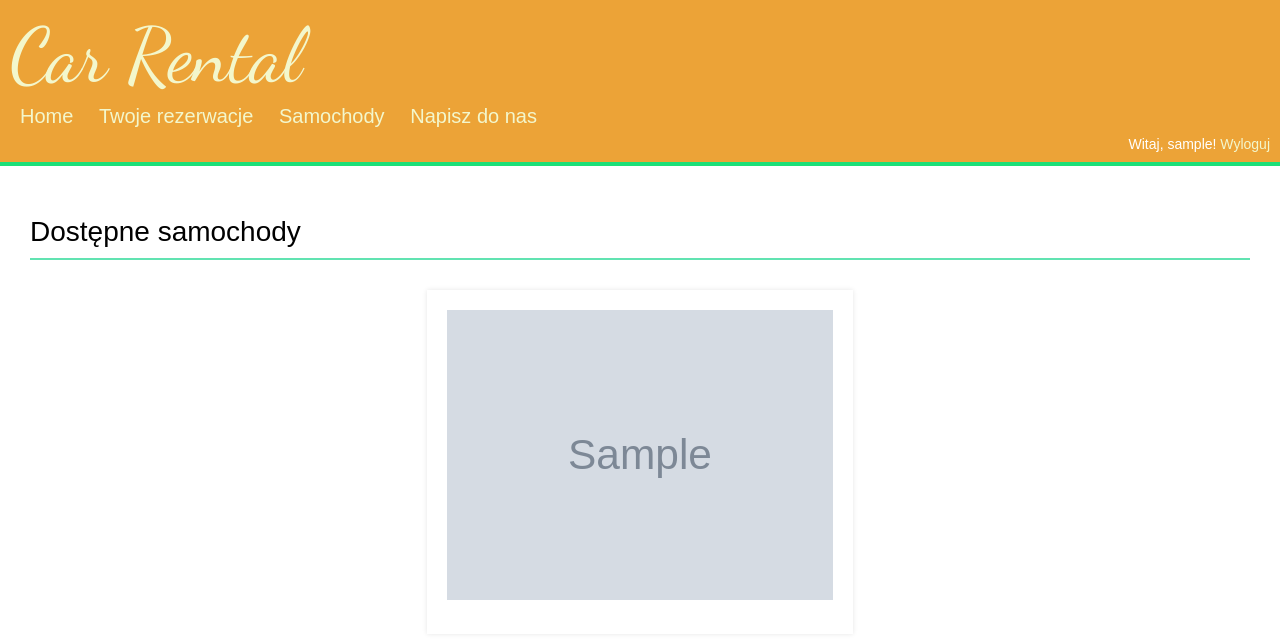
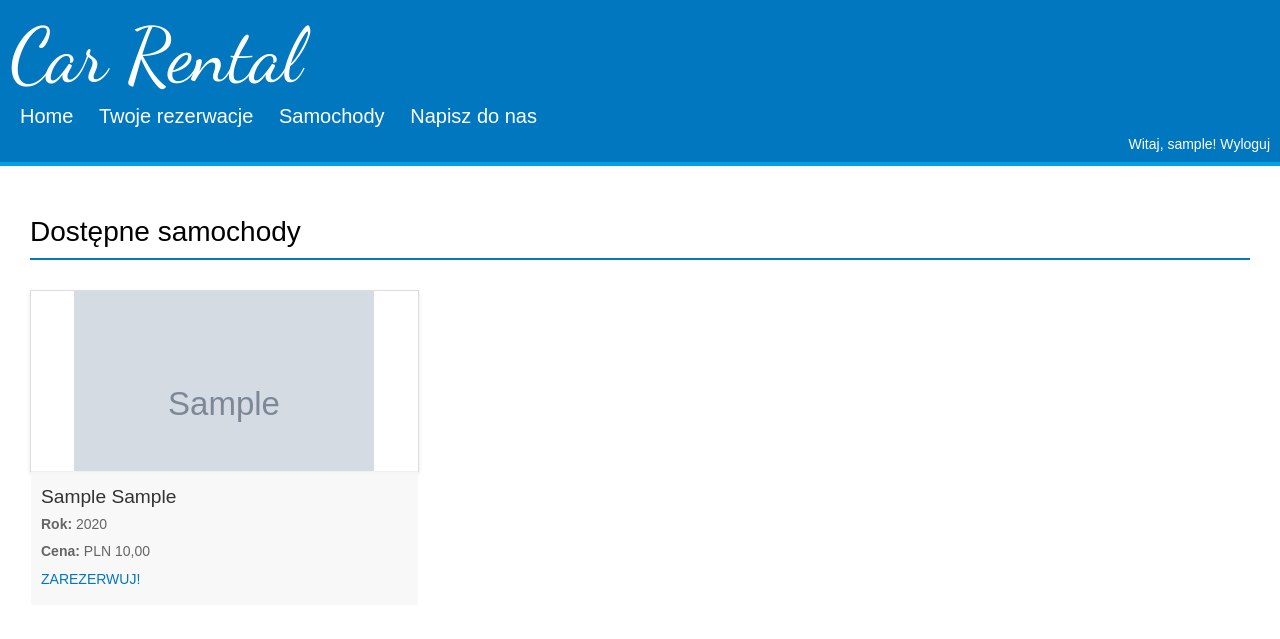
Before and after one commit to carrent2/carrental, a Django app: page /account/cars/ in a window 1280 px wide. Shown: the top 639 px of the page. Run offline with Django 4.2, Linux system fonts and the light colour scheme; a user stored in the database is signed in; tables that the repository leaves empty hold one stand-in row (values such as "Sample post"); grey boxes marked "Sample" are stand-in pictures; some web fonts are replaced.

Commit message:
poprawa styli css oraz szablonów

```diff
--- a/carrental/Rental/models.py
+++ b/carrental/Rental/models.py
@@ -2,6 +2,7 @@
 from django.core.validators import MinValueValidator, MaxValueValidator
 from django.conf import settings
 from django.utils import timezone
+from PIL import Image
 
 
 
@@ -28,6 +29,14 @@
     deposit = models.DecimalField(max_digits=6, decimal_places=2, null=True)
     price = models.DecimalField(max_digits=6, decimal_places=2, null=True)
     image = models.ImageField(upload_to="images/%Y/%m/%d",blank=True)
+
+    def save(self, *args, **kwargs):
+        super().save(*args, **kwargs)
+        if self.image:
+            img = Image.open(self.image.path)
+            max_size = (400, 400)  # Maksymalny rozmiar do którego chcesz skalować obrazek
+            img.thumbnail(max_size)
+            img.save(self.image.path)
 
     def __str__(self):
         """Return name of car"""
--- a/carrental/Rental/static/css/base.css
+++ b/carrental/Rental/static/css/base.css
@@ -15,13 +15,13 @@
 
 /* Linki */
 a {
-    color: #e8a806;
+    color: #0077be;
     text-decoration: none;
     transition: color 0.3s ease;
 }
 
 a:hover {
-    color: #fda602;
+    color: #00a1e4;
 }
 
 /* Tytuły */
@@ -30,7 +30,7 @@
 }
 
 h1 {
-    border-bottom: 2px solid #61e3b1;
+    border-bottom: 2px solid #0077be;
     padding: 0 0 10px 0;
     margin: 20px 0;
     font-size: 28px;
@@ -45,15 +45,15 @@
 #header {
     padding: 10px;
     font-size: 14px;
-    background: #eca337;
+    background: #0077be;
     color: #fff;
-    border-bottom: 4px solid #1cdf78;
+    border-bottom: 4px solid #00a1e4;
     overflow: auto;
 }
 
 #header .logo {
     font-family: 'Dancing Script', cursive;
-    color: #f3f7cc;
+    color: #fff;
     font-size: 76px;
     margin-right: 5%;
 }
@@ -73,228 +73,163 @@
 
 #header ul.menu li.selected a,
 #header ul.menu li.selected a:hover {
-    color: #61e3b1;
+    color: #00a1e4;
     font-weight: bold;
 }
 
 #header a {
-    color: #f3f7cc;
+    color: #fff;
 }
 
 #header a:hover {
-    color: #fff;
+    color: #00a1e4;
 }
 
 #header .user {
-    float: right;
-    padding-top: 4px;
+    float:right;
+	padding-top :4px;
 }
 
 /* Treść strony */
 #content {
-    padding: 30px;
+	padding :30px;
 }
 
 /* Formularze */
 form {
-    overflow: auto;
+	overflow :auto;
 }
-
 form p {
-    overflow: auto;
+	overflow :auto;
 }
-
 label {
-    color: #333;
-    margin-bottom: 4px;
-    display: block;
+	color :#333;
+	margin-bottom :4px;
+	display :block;
 }
-
 input,
 textarea {
-    margin: 0 0 10px;
-    background: #efefef;
-    border: 0;
-    padding: 6px 10px;
-    font-size: 14px;
-    width: 100%;
-    box-sizing: border-box;
+	margin :0 0 10px;
+	background :#efefef;
+	border :0;
+	padding :6px 10px;
+	font-size :14px;
+	width :100%;
+	box-sizing :border-box;
 }
-
 input[type=submit],
 a.button {
-    font-weight: bold;
-    background: #eea642;
-    color: #fff;
-    padding: 10px 20px;
-    font-size: 14px;
-    text-transform: uppercase;
-    border: none;
-    cursor: pointer;
+	font-weight :bold;
+	background :#0077be;
+	color :#fff;
+	padding :10px 20px;
+	font-size :14px;
+	text-transform :uppercase;
+	border :none;
+	cursor :pointer;
 }
-
 .errorlist {
-    color: #0fad99;
-    padding-left: 10px;
+	color :#0077be;
+	padding-left :10px;
 }
-
 .helptext {
-    color: #aaa;
-    font-size: 13px;
-    margin: 5px 0;
+	color :#aaa;
+	font-size :13px;
+	margin :5px 0;
 }
 
 /* Komunikaty */
-ul.messages {
-    margin: 10px;
-    padding: 0;
-    list-style-type: none;
-}
+ul.messages { margin :10px;padding :0;list-style-type:none;}
+ul.messages li { padding :14px 20px;margin :10px 0;color:#fff;border-radius :4px;}
+ul.messages li.success { background:#0077be;}
+ul.messages li.success a { color:#00a1e4;}
+ul.messages li.error { background:#0077be;}
+ul.messages li.error a { color:#00a1e4;}
+ul.messages li.info { background:#0077be;}
+ul.messages li.info a { color:#00a1e4;}
+ul.messages li.warning { background:#0077be;}
+ul.messages li.warning a { color:#00a1e4;}
+ul.messages li a.close{float:right ;opacity:.3;border:none ;box-shadow:none}
 
-ul.messages li {
-    padding: 14px 20px;
-    margin: 10px 0;
-    color: #fff;
-    border-radius: 4px;
-}
-
-ul.messages li.success {
-    background: #81ce81;
-}
-
-ul.messages li.success a {
-    color: #0ac33e;
-}
-
-ul.messages li.error {
-    background: #0fad99;
-}
-
-ul.messages li.error a {
-    color: #e9828e;
-}
-
-ul.messages li.info {
-    background: #faffae;
-}
-
-ul.messages li.info a {
-    color: #a4a49c;
-}
-
-ul.messages li.warning {
-    background: #de9404;
-}
-
-ul.messages li.warning a {
-    color: #f49000;
-}
-
-ul.messages li a.close {
-    float: right;
-    opacity: 1;
-    border: 0;
-    box-shadow: none
-}
 
 /* Styl dla kafelków samochodów */
 .car-tiles {
     display: flex;
     flex-wrap: wrap;
-    justify-content: center;
+    justify-content: flex-start; /* Zaczynamy od lewej strony */
     gap: 20px;
     margin-top: 30px;
 }
 
 .car-tile {
-    border: none; /* Usuń obramowanie */
-    padding: 20px;
-    display: flex;
-    flex-direction: column;
-    justify-content: space-between;
-    width: calc(33.33% - 20px);
-    box-shadow: 0 0 5px rgba(0, 0, 0, 0.1);
+    position: relative;
+    border: 1px solid #ddd;
+    box-shadow: 0 2px 4px rgba(0, 0, 0, 0.1);
     transition: transform 0.3s, box-shadow 0.3s;
     cursor: pointer;
-    background-color: transparent; /* Usuń tło kafelka */
+    background-color: #fff;
+    flex-basis: calc(33.33% - 20px); /* Trzeci kafelek na jednym rzędzie */
+    margin-bottom: 120px; /* Dodano margines na dole kafelka */
 }
 
 .car-tile:hover {
-    transform: scale(1.07); /* Trochę większy efekt powiększenia */
-    box-shadow: 0 5px 15px rgba(0, 0, 0, 0.2);
+    transform: translateY(-5px);
+    box-shadow: 0 4px 8px rgba(0, 0, 0, 0.2);
+}
+
+.car-image {
+    position: relative;
+    overflow: hidden;
+    height: 180px;
+    text-align: center;
 }
 
 .car-image img {
     max-width: 100%;
     height: auto;
-    margin-bottom: 10px;
     transition: transform 0.3s;
 }
 
 .car-tile:hover .car-image img {
-    transform: scale(1.15); /* Trochę większe powiększenie */
+    transform: scale(1.05);
 }
 
 .car-details {
-    display: none;
-    background-color: rgb(99, 197, 115);
     padding: 10px;
+    background-color: rgba(248, 248, 248, 0.9);
     position: absolute;
     bottom: 0;
     left: 0;
     right: 0;
     transform: translateY(100%);
     transition: transform 0.3s;
-    z-index: 1;
-    opacity: 1.3; /* Dodaj poziom przeźroczystości */
 }
 
 .car-tile:hover .car-details {
-    display: block;
     transform: translateY(0);
 }
 
-.car-details strong {
+.car-details h2 {
     font-size: 1.2rem;
+    color: #333;
+    margin: 5px 0;
 }
 
 .car-details p {
-    margin: 10px 0;
+    font-size: 14px;
+    color: #666;
+    margin: 5px 0;
 }
 
-.car-details a {
-    background-color: #79858c;
-    color: #d7d4bc;
-    padding: 5px 10px;
+.car-reservation a {
+    color: #e74c3c;
     text-decoration: none;
-    border-radius: 5px;
-    display: inline-block;
+    font-weight: bold;
+    transition: color 0.3s;
 }
 
-/* Kolor linku po najechaniu */
-a:hover {
-    color: #fda602; /* Zmień na wybrany kolor */
-}
-
-/* Efekt powiększania i przesuwania */
-ul.tiles li:hover {
-    transform: scale(1.05); /* Powiększ o 5% */
-    transition: transform 0.2s ease-in-out; /* Dodaj płynny efekt */
-}
-
-ul.tiles li:hover .car-details {
-    display: block; /* Pokaż informacje po najechaniu */
-    background-color: rgba(15, 173, 153, 0.8); /* Kolor tła z przeźroczystością */
-    padding: 10px;
-    position: absolute;
-    bottom: 0;
-    left: 0;
-    right: 0;
-    transform: translateY(100%);
-    transition: transform 0.3s;
-    z-index: 1;
-}
-
+.car-reservation a:hover {
+    color: #c0392b; /* Zmiana koloru po najechaniu */
 
 /* comments */
 .comment {
@@ -306,5 +241,5 @@
 .comment .info {
     font-weight:bold;
     font-size:12px;
-    color:#666;
+    color:#bebcbc;
 }
--- a/carrental/Rental/templates/cars_list.html
+++ b/carrental/Rental/templates/cars_list.html
@@ -1,7 +1,6 @@
 {% extends "base.html" %}
 
 {% block title %}Dostępne samochody{% endblock %}
-
 {% block content %}
     <h1>Dostępne samochody</h1>
     <div class="car-tiles">
@@ -9,16 +8,18 @@
             <div class="car-tile">
                 <div class="car-image">
                     <a href="{% url 'car_detail' car.id %}">
-                    {% if car.image %}
-                        <img src="{{ car.image.url }}" alt="{{ car.brand }} {{ car.model }}">
-                    {% else %}
-                        <p>No Image Available</p>
-                    {% endif %}
+                        {% if car.image %}
+                            <img src="{{ car.image.url }}" alt="Car Image" width="300">
+                        {% else %}
+                            <p>No Image Available</p>
+                        {% endif %}
+                    </a>
                 </div>
                 <div class="car-details">
-                    <strong>{{ car.brand }} {{ car.model }}</strong> (Year: {{ car.year }})
-                    <p>Cena: PLN {{ car.price }}</p>
-                    <p><a href="{% url 'rent_car' car.id %}">Zarezerwuj!</a></p>
+                    <h2>{{ car.brand }} {{ car.model }}</h2>
+                    <p><strong>Rok:</strong> {{ car.year }}</p>
+                    <p><strong>Cena:</strong> PLN {{ car.price }}</p>
+                    <p class="reservation"><a href="{% url 'rent_car' car.id %}">ZAREZERWUJ!</a></p>
                 </div>
             </div>
         {% endfor %}
```
Also changed, not shown: carrental/Rental/templates/car_detail.html (+5 -5 lines), carrental/media/images/2023/08/31/Car01.png (added), carrental/media/images/2023/08/31/Car04.png (added), carrental/media/images/2023/08/31/renault-megane-iii-17-scaled.jpg (added).
